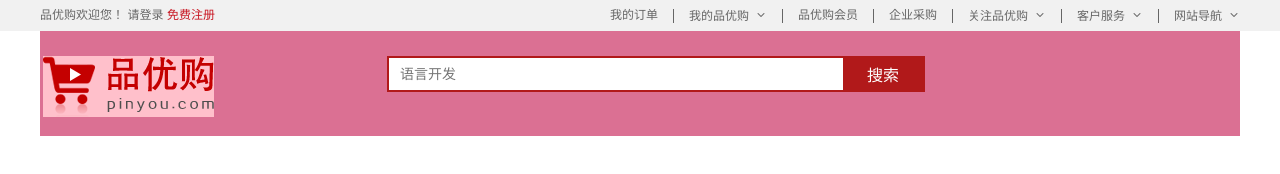
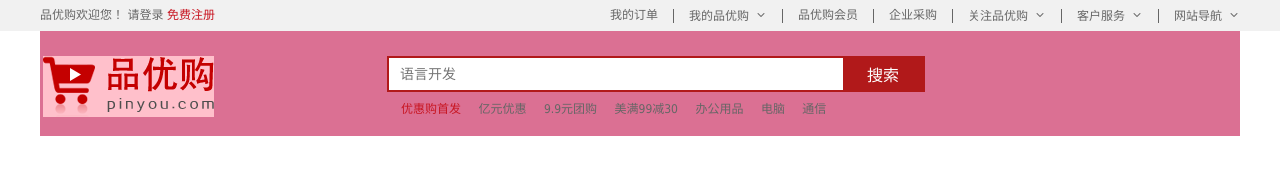
Before and after one commit to jingzhao-git/pyg_shopping, a plain HTML site: page shopping/index.html in a window 1280 px wide. Drawn offline with Linux system fonts and the light colour scheme; files whose address does not match are found by name.

Commit message:
add hotwords section & update the fonts profile

```diff
--- a/shopping/css/common.css
+++ b/shopping/css/common.css
@@ -108,3 +108,13 @@
     font-size: 16px;
     color: #fff;
 }
+
+.hotwords {
+    position: absolute;
+    left: 347px;
+    top: 69px;
+}
+
+.hotwords a {
+    margin-left: 14px;
+}
--- a/shopping/index.html
+++ b/shopping/index.html
@@ -45,14 +45,23 @@
     <!-- shortcut  end -->
     <!-- header start -->
     <header class="header container">
-        <!-- logo start -->
+        <!-- logo  -->
         <div class="logo">
             <h1><a href="index.html" title="品优购商城">品优购商城</a></h1>
         </div>
-        <!-- logo end -->
-        <!-- search start -->
+        <!-- search  -->
         <div class="search"><input type="search" placeholder="语言开发">
             <button>搜索</button></div>
+        <!-- hot words -->
+        <div class="hotwords">
+            <a href="#" class="style_red">优惠购首发</a>
+            <a href="#">亿元优惠</a>
+            <a href="#">9.9元团购</a>
+            <a href="#">美满99减30</a>
+            <a href="#">办公用品</a>
+            <a href="#">电脑</a>
+            <a href="#">通信</a>
+        </div>
 
 
 
```
Also changed, not shown: 1 other file.
